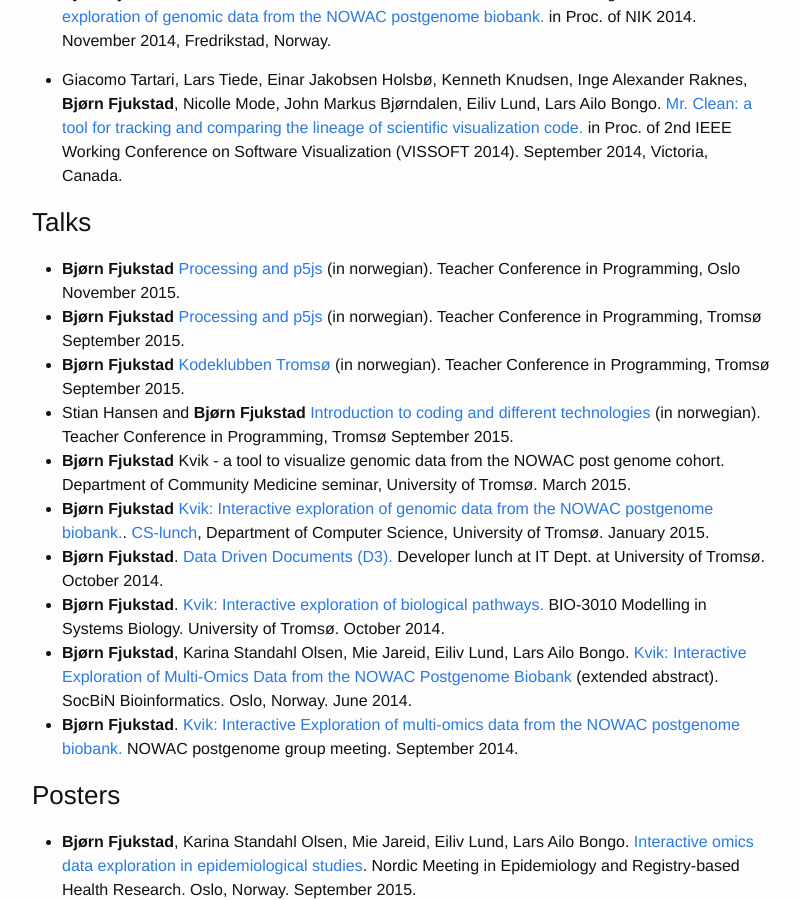
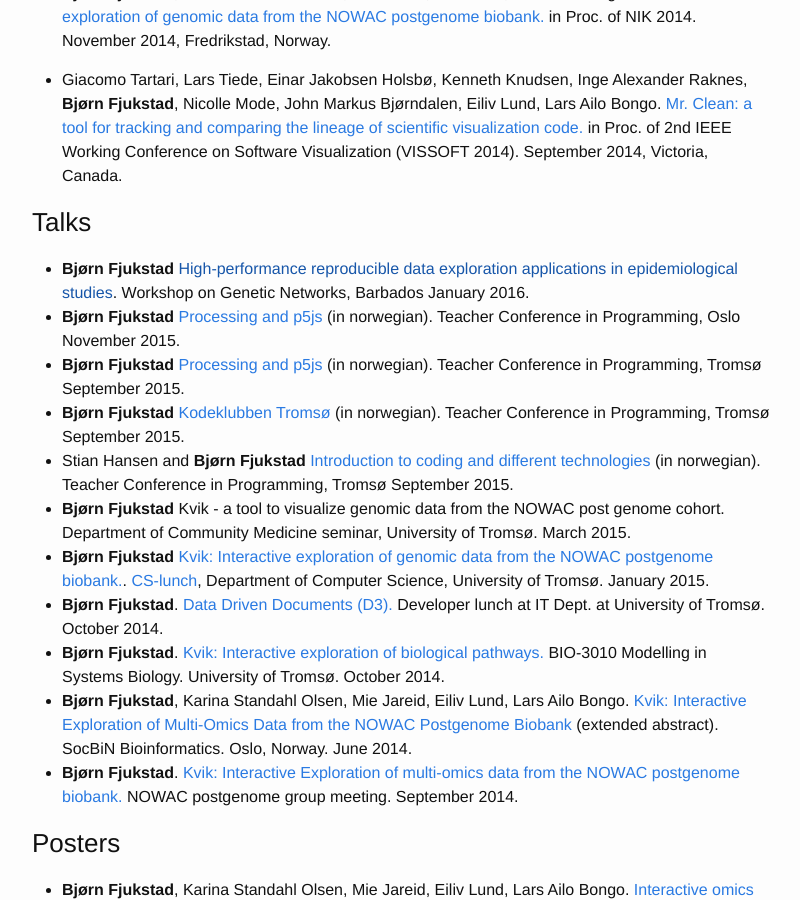
Before and after one commit to fjukstad/fjukstad.github.io, a Jekyll site: the page built from research.md, in a window 1280 px wide and 900 px high, scrolled down 348 px. Shown: the whole window, without its empty margins (238-1038 px from the left). Built offline with Jekyll 4.4.1, drawn with Linux system fonts in a browser that asks for light colours.

Commit message:
add barbados wrkshp

```diff
--- a/research.md
+++ b/research.md
@@ -23,6 +23,7 @@ Here's a (hopefully) updated list of my publications, talks etc.
   Victoria, Canada.
 
 ### Talks
+- **Bjørn Fjukstad** [High-performance reproducible data exploration applications in epidemiological studies](). Workshop on Genetic Networks, Barbados January 2016.
 - **Bjørn Fjukstad** [Processing and p5js](http://kodeklubben-tromso.github.io/laererkonferanse/workshops/processing/presentasjon/) (in norwegian).
     Teacher Conference in Programming, Oslo November 2015.
 - **Bjørn Fjukstad** [Processing and p5js](http://kodeklubben-tromso.github.io/laererkonferanse/workshops/processing/presentasjon/) (in norwegian).
```
